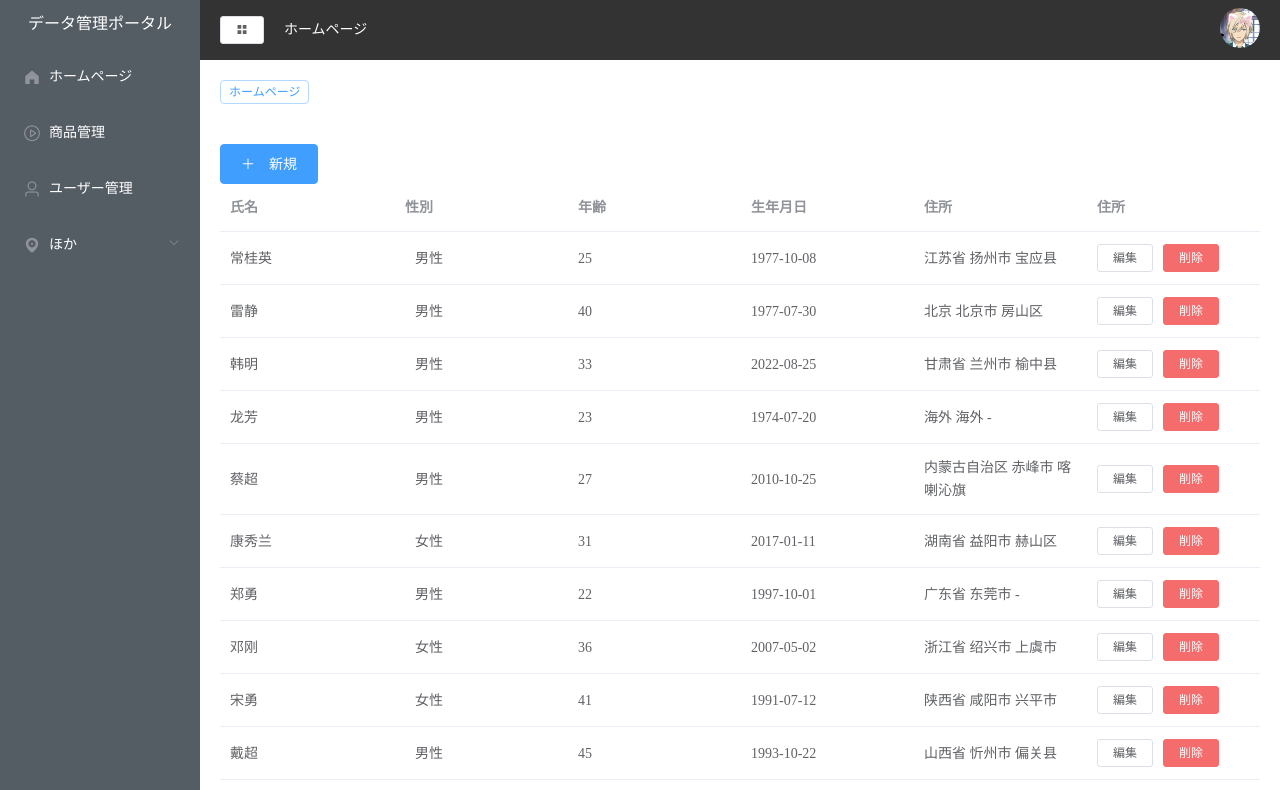
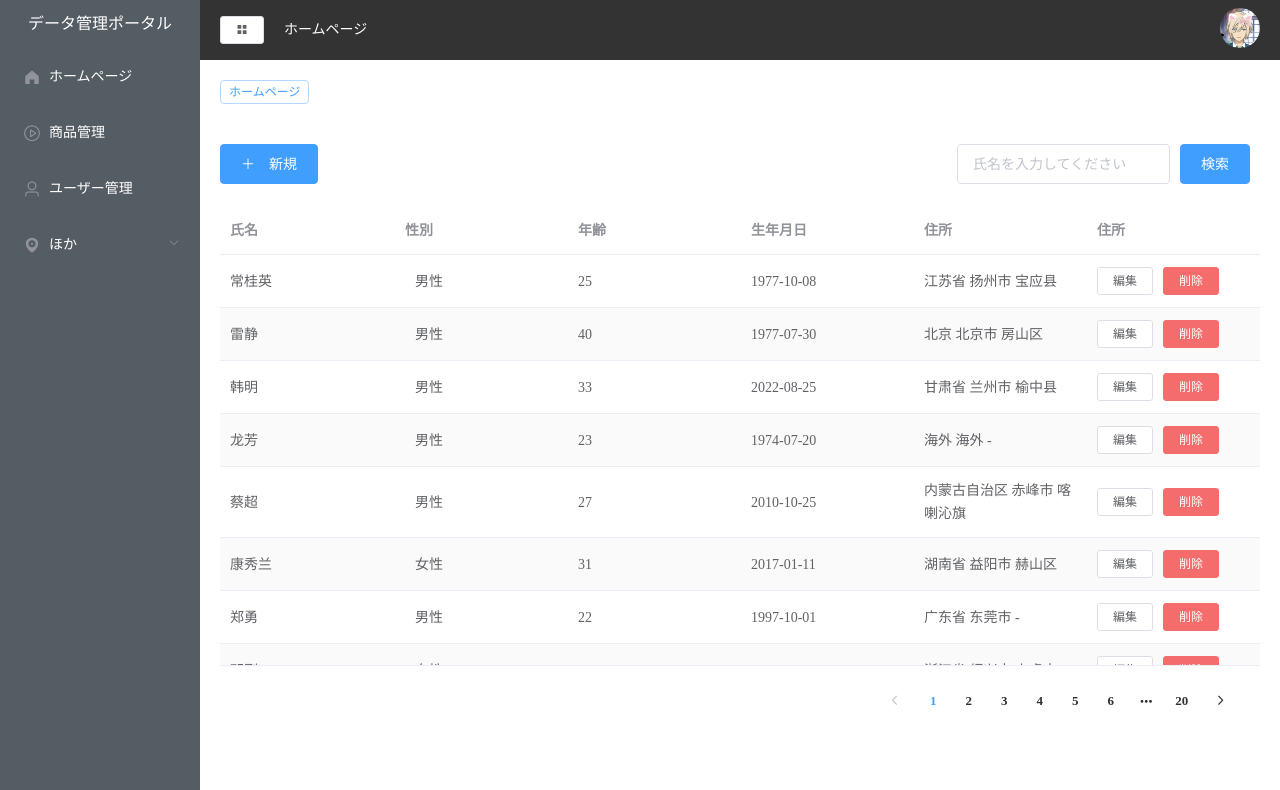
Before and after one commit to shibidada/my_app, a Vue app: page /#/user in a window 1280 px wide. Shown: the top 790 px of the page. Built offline with nearby package versions, Linux system fonts and the light colour scheme.

Commit message:
ユーザー管理画面の検索、ページング機能の実装

```diff
--- a/src/api/mock.js
+++ b/src/api/mock.js
@@ -9,4 +9,4 @@
 Mock.mock("/api/user/add", "post", user.createUser);
 Mock.mock("/api/user/edit", "post", user.updateUser);
 Mock.mock("/api/user/del", "post", user.deleteUser);
-Mock.mock("/api/user/getUser", user.getUserList);
+Mock.mock(/api\/user\/getUser/, user.getUserList);
--- a/src/views/User.vue
+++ b/src/views/User.vue
@@ -55,8 +55,24 @@
       </span>
     </el-dialog>
     <div class="manage-header">
-      <el-button @click="handleAdd" type="primary"> ＋　新規 </el-button>
-      <el-table :data="tableData" style="width: 100%">
+      <el-button style="height: 70%" type="primary" @click="handleAdd">
+        ＋　新規
+      </el-button>
+      <!-- form検索域 -->
+      <el-form :inline="true" :model="userForm">
+        <el-form-item>
+          <el-input
+            placeholder="氏名を入力してください"
+            v-model="userForm.name"
+          ></el-input>
+        </el-form-item>
+        <el-form-item>
+          <el-button type="primary" @click="onSubmit">検索</el-button>
+        </el-form-item>
+      </el-form>
+    </div>
+    <div class="common-table">
+      <el-table stripe height="90%" :data="tableData" style="width: 100%">
         <el-table-column prop="name" label="氏名"> </el-table-column>
         <el-table-column prop="sex" label="性別">
           <template slot-scope="scope">
@@ -82,11 +98,18 @@
           </template>
         </el-table-column>
       </el-table>
+      <div class="pager">
+        <el-pagination
+          layout="prev, pager, next"
+          :total="total"
+          @current-change="handlePage"
+        >
+        </el-pagination>
+      </div>
     </div>
   </div>
 </template>
 <script>
-import { del } from "vue";
 import { addUser, getUser, editUser, delUser } from "../api";
 export default {
   data() {
@@ -108,6 +131,14 @@
       },
       tableData: [],
       modalType: 0, //0:新規ダイアログ　1:編集
+      total: 0, //データの総件数
+      pageData: {
+        page: 1,
+        limit: 10,
+      },
+      userForm: {
+        name: "",
+      },
     };
   },
   methods: {
@@ -182,10 +213,23 @@
     },
     getList() {
       //ユーザーリストを獲得
-      getUser().then(({ data }) => {
-        console.log(data);
-        this.tableData = data.list;
-      });
+      getUser({ params: { ...this.userForm, ...this.pageData } }).then(
+        ({ data }) => {
+          console.log(data);
+          this.tableData = data.list;
+          this.total = data.count || 0;
+          this.getList();
+        }
+      );
+    },
+    //ページ番号を選ぶ時のコールバック
+    handlePage(val) {
+      // console.log(val, "val");
+      this.pageData.page = val;
+    },
+    //リストの検索
+    onSubmit() {
+      this.getList();
     },
   },
   mounted() {
@@ -193,3 +237,22 @@
   },
 };
 </script>
+<style lang="less" scoped>
+.manage {
+  height: 90%;
+  .manage-header {
+    display: flex;
+    justify-content: space-between;
+    align-content: center;
+  }
+  .common-table {
+    position: relative;
+    height: calc(100% - 62px);
+    .pager {
+      position: absolute;
+      bottom: 0;
+      right: 20px;
+    }
+  }
+}
+</style>
```
